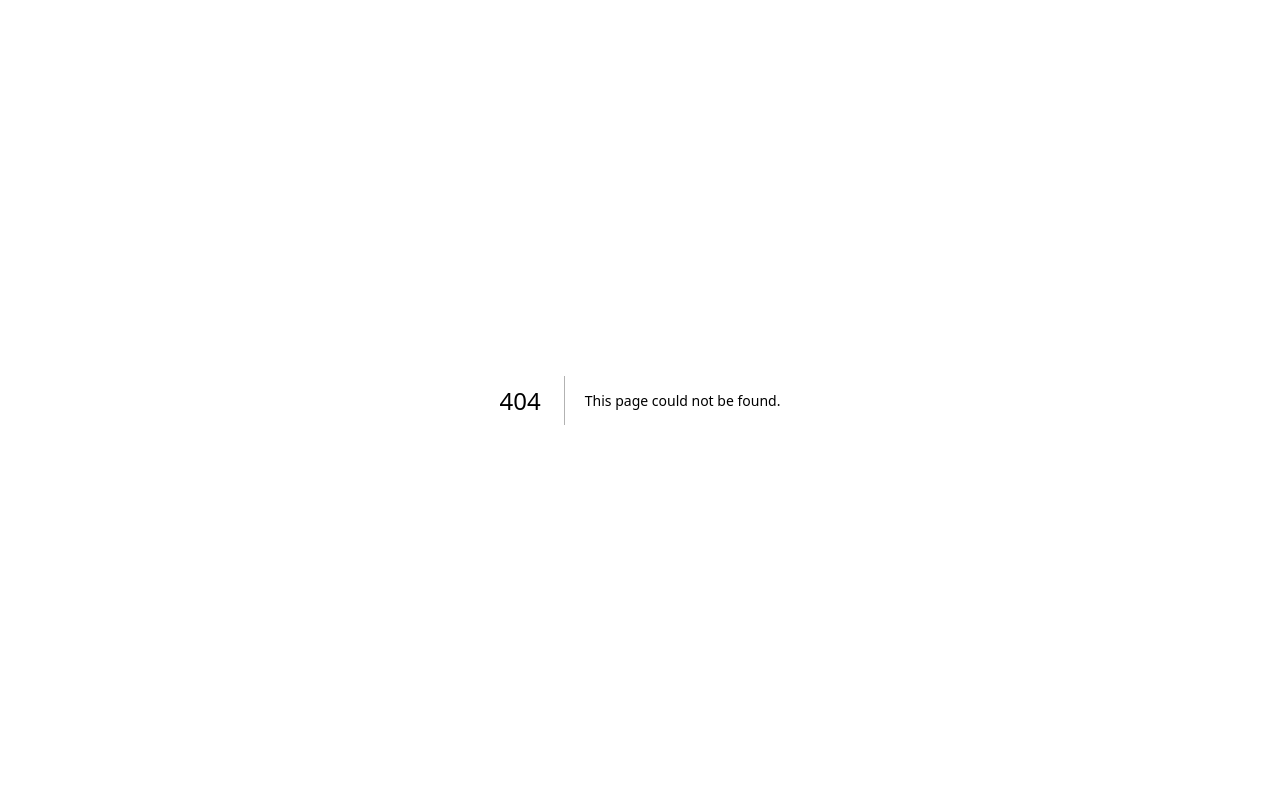
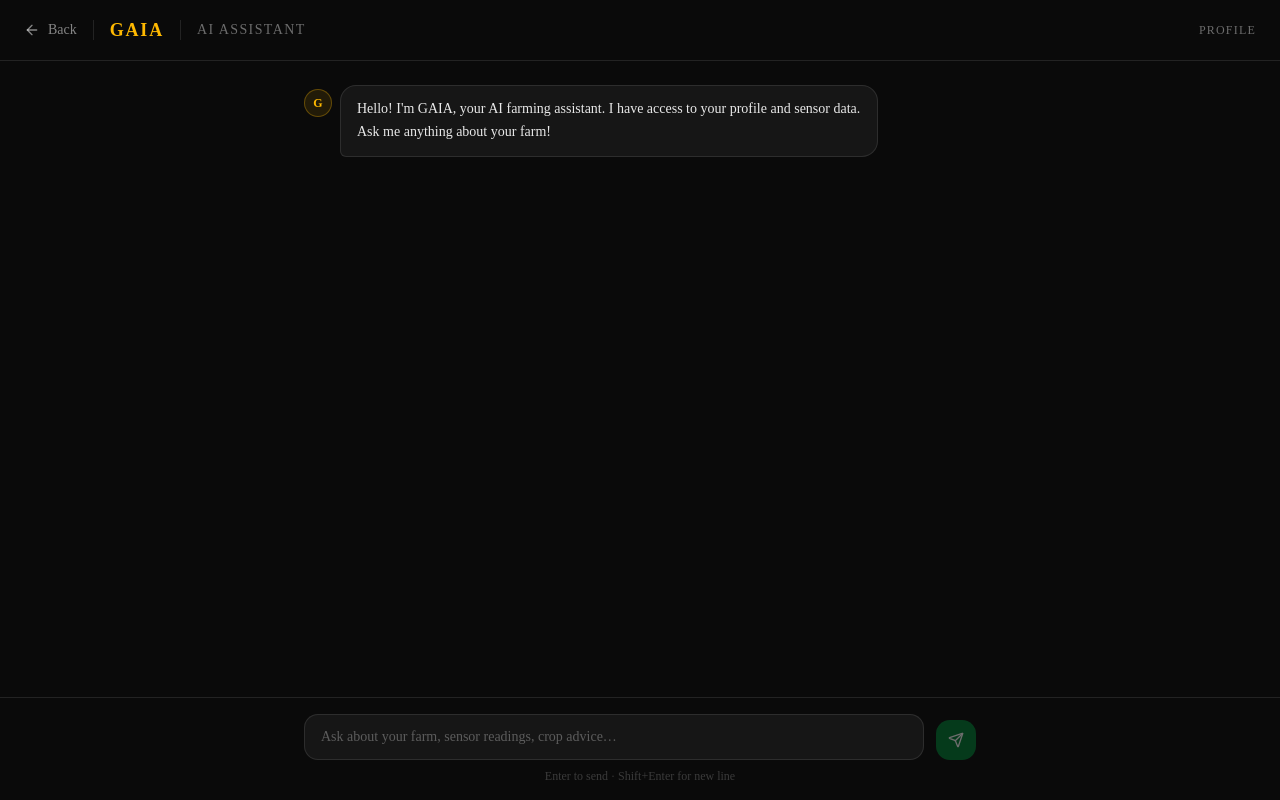
Before and after one commit to kganev26/HackTues12, a Next.js app in the folder react gaia/: page /chat in a window 1280 px wide. Before the commit this address had no page. Built offline with nearby package versions, Linux system fonts and the light colour scheme.

Commit message:
got a working chatbot

```diff
--- /dev/null
+++ b/react gaia/app/chat/page.tsx
@@ -0,0 +1,158 @@
+"use client"
+
+import { useState, useRef, useEffect } from "react"
+import Link from "next/link"
+import { ArrowLeft, Send, Loader2 } from "lucide-react"
+
+const API_URL = "/api"
+
+interface Message {
+  role: "user" | "ai"
+  text: string
+}
+
+export default function ChatPage() {
+  const [messages, setMessages] = useState<Message[]>([
+    { role: "ai", text: "Hello! I'm GAIA, your AI farming assistant. I have access to your profile and sensor data. Ask me anything about your farm!" }
+  ])
+  const [input, setInput] = useState("")
+  const [loading, setLoading] = useState(false)
+  const [error, setError] = useState("")
+  const bottomRef = useRef<HTMLDivElement>(null)
+
+  useEffect(() => {
+    bottomRef.current?.scrollIntoView({ behavior: "smooth" })
+  }, [messages, loading])
+
+  const sendMessage = async () => {
+    const text = input.trim()
+    if (!text || loading) return
+
+    setInput("")
+    setError("")
+    setMessages((prev) => [...prev, { role: "user", text }])
+    setLoading(true)
+
+    const token = localStorage.getItem("token")
+    try {
+      const res = await fetch(`${API_URL}/chat`, {
+        method: "POST",
+        headers: {
+          "Content-Type": "application/json",
+          Authorization: `Bearer ${token}`,
+        },
+        body: JSON.stringify({ message: text }),
+      })
+      const data = await res.json()
+      if (!res.ok) {
+        setError(data.message || "Something went wrong")
+        return
+      }
+      setMessages((prev) => [...prev, { role: "ai", text: data.reply }])
+    } catch {
+      setError("Cannot connect to server")
+    } finally {
+      setLoading(false)
+    }
+  }
+
+  const handleKeyDown = (e: React.KeyboardEvent<HTMLTextAreaElement>) => {
+    if (e.key === "Enter" && !e.shiftKey) {
+      e.preventDefault()
+      sendMessage()
+    }
+  }
+
+  return (
+    <div className="flex flex-col h-screen bg-[#0a0a0a] text-white">
+      {/* Header */}
+      <div className="border-b border-white/10 px-6 py-4 flex items-center gap-4 shrink-0">
+        <Link
+          href="/"
+          className="flex items-center gap-2 text-white/50 hover:text-white transition-colors text-sm"
+        >
+          <ArrowLeft className="w-4 h-4" />
+          Back
+        </Link>
+        <div className="w-px h-5 bg-white/10" />
+        <span className="text-amber-400 font-black tracking-widest text-lg">GAIA</span>
+        <div className="w-px h-5 bg-white/10" />
+        <span className="text-white/40 text-sm uppercase tracking-widest font-medium">AI Assistant</span>
+        <Link
+          href="/profile"
+          className="ml-auto text-white/40 hover:text-white/70 text-xs uppercase tracking-widest transition-colors"
+        >
+          Profile
+        </Link>
+      </div>
+
+      {/* Messages */}
+      <div className="flex-1 overflow-y-auto px-4 py-6">
+        <div className="max-w-2xl mx-auto space-y-4">
+          {messages.map((msg, i) => (
+            <div
+              key={i}
+              className={`flex ${msg.role === "user" ? "justify-end" : "justify-start"}`}
+            >
+              {msg.role === "ai" && (
+                <div className="w-7 h-7 rounded-full bg-amber-400/10 border border-amber-400/30 flex items-center justify-center text-xs font-black text-amber-400 mr-2 mt-1 shrink-0">
+                  G
+                </div>
+              )}
+              <div
+                className={`max-w-[80%] px-4 py-3 rounded-2xl text-sm leading-relaxed whitespace-pre-wrap ${
+                  msg.role === "user"
+                    ? "bg-green-700 text-white rounded-br-sm"
+                    : "bg-white/5 border border-white/10 text-white/90 rounded-bl-sm"
+                }`}
+              >
+                {msg.text}
+              </div>
+            </div>
+          ))}
+
+          {loading && (
+            <div className="flex justify-start">
+              <div className="w-7 h-7 rounded-full bg-amber-400/10 border border-amber-400/30 flex items-center justify-center text-xs font-black text-amber-400 mr-2 mt-1 shrink-0">
+                G
+              </div>
+              <div className="bg-white/5 border border-white/10 px-4 py-3 rounded-2xl rounded-bl-sm flex items-center gap-2 text-white/40 text-sm">
+                <Loader2 className="w-4 h-4 animate-spin" />
+                Thinking…
+              </div>
+            </div>
+          )}
+
+          {error && (
+            <p className="text-center text-red-400 text-xs">{error}</p>
+          )}
+
+          <div ref={bottomRef} />
+        </div>
+      </div>
+
+      {/* Input */}
+      <div className="border-t border-white/10 px-4 py-4 shrink-0">
+        <div className="max-w-2xl mx-auto flex gap-3 items-end">
+          <textarea
+            value={input}
+            onChange={(e) => setInput(e.target.value)}
+            onKeyDown={handleKeyDown}
+            rows={1}
+            placeholder="Ask about your farm, sensor readings, crop advice…"
+            className="flex-1 bg-white/5 border border-white/10 rounded-xl px-4 py-3 text-sm text-white placeholder:text-white/30 outline-none focus:border-amber-400/50 transition-colors resize-none"
+            style={{ maxHeight: "120px", overflowY: "auto" }}
+          />
+          <button
+            onClick={sendMessage}
+            disabled={!input.trim() || loading}
+            className="p-3 bg-green-700 hover:bg-green-800 disabled:opacity-40 disabled:cursor-not-allowed text-white rounded-xl transition-colors shrink-0"
+          >
+            <Send className="w-4 h-4" />
+          </button>
+        </div>
+        <p className="text-center text-white/20 text-xs mt-2">Enter to send · Shift+Enter for new line</p>
+      </div>
+    </div>
+  )
+}
--- a/react gaia/components/hero-section.tsx
+++ b/react gaia/components/hero-section.tsx
@@ -43,7 +43,7 @@ export function HeroSection() {
           style={{ animationDelay: '500ms' }}
         >
           <Link
-            href="/profile"
+            href="/chat"
             className="inline-flex items-center gap-2 px-10 py-4 bg-green-700 hover:bg-green-800 text-white rounded-full font-bold text-lg transition-all duration-300 shadow-lg shadow-green-700/40 hover:-translate-y-1 hover:scale-105 hover:shadow-xl hover:shadow-green-700/50"
           >
             Get Started
```
Also changed, not shown: 1 other file (tests, documents, lock files or other folders).
